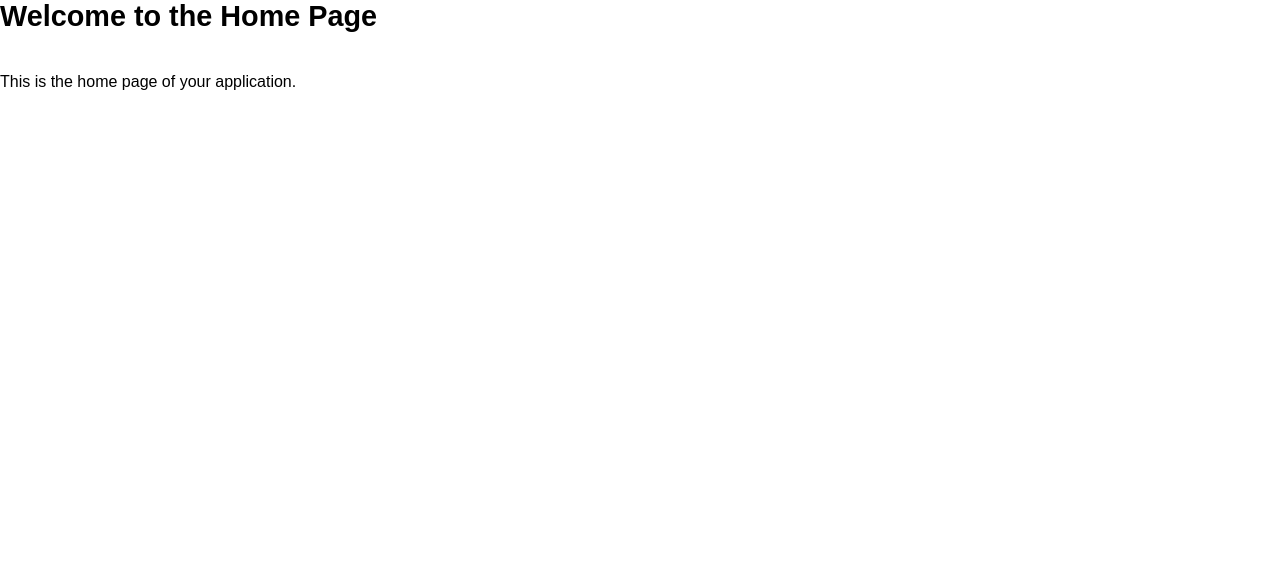
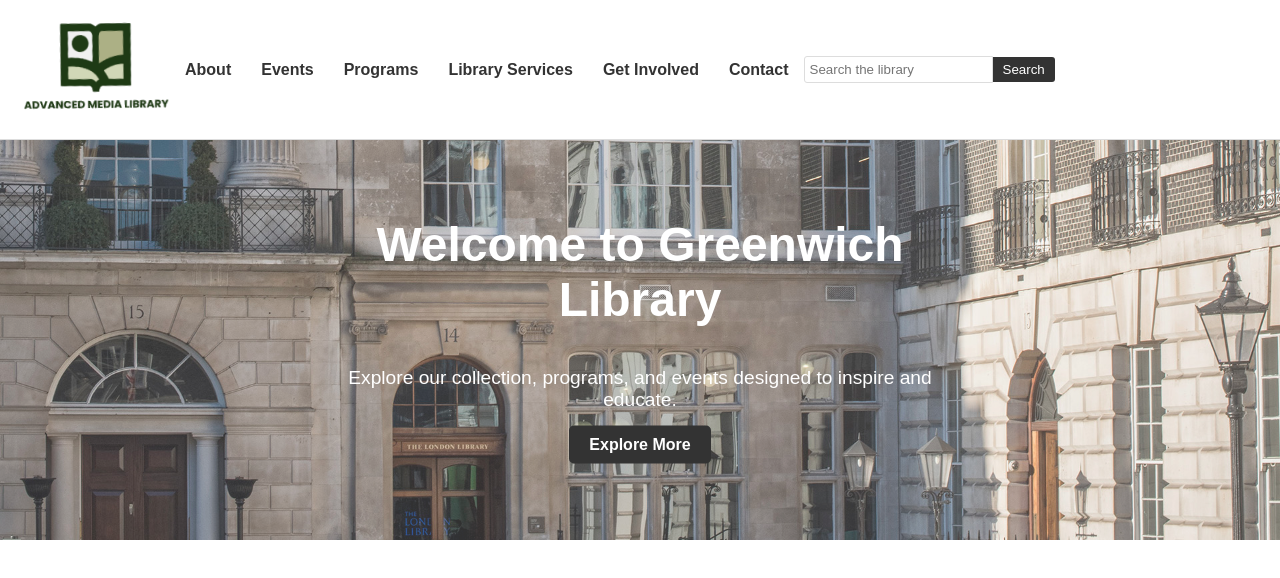
Before and after one commit to Randrews1331/advanced-library-management-system-aml, a React (Create React App) app: page / in a window 1280 px wide. Shown: the top 578 px of the page. Built offline with nearby package versions, Linux system fonts and the light colour scheme.

Commit message:
Home Page Start

```diff
--- /dev/null
+++ b/src/CSS/Home.css
@@ -0,0 +1,110 @@
+/* Reset */
+* {
+    margin: 0;
+    padding: 0;
+    box-sizing: border-box;
+  }
+
+  body {
+    font-family: Arial, sans-serif;
+  }
+
+  .header {
+    background-color: #fff;
+    color: #333;
+  }
+
+  .header-top {
+    display: flex;
+    justify-content: space-between;
+    align-items: center;
+    padding: 10px 20px;
+    border-bottom: 1px solid #ddd;
+  }
+
+  .container {
+    display: flex;
+    width: 100%;
+    align-items: center;
+  }
+
+  .logo img {
+    width: 150px;
+  }
+
+  .navigation ul {
+    display: flex;
+    list-style: none;
+  }
+
+  .navigation ul li {
+    margin: 0 15px;
+  }
+
+  .navigation ul li a {
+    text-decoration: none;
+    color: #333;
+    font-weight: bold;
+  }
+
+  .header-search {
+    display: flex;
+    align-items: center;
+  }
+
+  .header-search input {
+    padding: 5px;
+    border: 1px solid #ddd;
+    border-radius: 3px 0 0 3px;
+  }
+
+  .header-search button {
+    padding: 5px 10px;
+    background-color: #333;
+    color: #fff;
+    border: none;
+    border-radius: 0 3px 3px 0;
+  }
+
+  .banner {
+    position: relative;
+    height: 400px;
+    background-color: #f5f5f5;
+    overflow: hidden;
+  }
+
+  .banner img {
+    width: 100%;
+    height: 100%;
+    object-fit: cover;
+    opacity: 0.8;
+  }
+
+  .banner-text {
+    position: absolute;
+    top: 50%;
+    left: 50%;
+    transform: translate(-50%, -50%);
+    color: #fff;
+    text-align: center;
+  }
+
+  .banner-text h1 {
+    font-size: 3em;
+    font-weight: bold;
+  }
+
+  .banner-text p {
+    font-size: 1.2em;
+    margin: 15px 0;
+  }
+
+  .cta-button {
+    display: inline-block;
+    padding: 10px 20px;
+    background-color: #333;
+    color: #fff;
+    text-decoration: none;
+    border-radius: 5px;
+    font-weight: bold;
+  }
--- a/src/Pages/Home.js
+++ b/src/Pages/Home.js
@@ -1,10 +1,42 @@
 import React from 'react';
+import '../CSS/Home.css'; // Import your CSS file for styling
+import logo from '../CSS/Logo.png'; // Import your logo image
+import banner from '../CSS/externalbanner.jpg'; // Import your banner image
 
 const Home = () => {
   return (
     <div>
-      <h1>Welcome to the Home Page</h1>
-      <p>This is the home page of your application.</p>
+      <header className="header">
+        <div className="header-top">
+          <div className="container">
+            <div className="logo">
+              <a href="#"><img src={logo} alt="Greenwich Library Logo" /></a>
+            </div>
+            <nav className="navigation">
+              <ul>
+                <li><a href="#">About</a></li>
+                <li><a href="#">Events</a></li>
+                <li><a href="#">Programs</a></li>
+                <li><a href="#">Library Services</a></li>
+                <li><a href="#">Get Involved</a></li>
+                <li><a href="#">Contact</a></li>
+              </ul>
+            </nav>
+            <div className="header-search">
+              <input type="text" placeholder="Search the library" />
+              <button type="submit">Search</button>
+            </div>
+          </div>
+        </div>
+        <div className="banner">
+          <img src={banner} alt="Greenwich Library Banner" />
+          <div className="banner-text">
+            <h1>Welcome to Greenwich Library</h1>
+            <p>Explore our collection, programs, and events designed to inspire and educate.</p>
+            <a href="#" className="cta-button">Explore More</a>
+          </div>
+        </div>
+      </header>
     </div>
   );
 }
```
Also changed, not shown: src/CSS/Logo.png (added), src/CSS/externalbanner.jpg (added).
